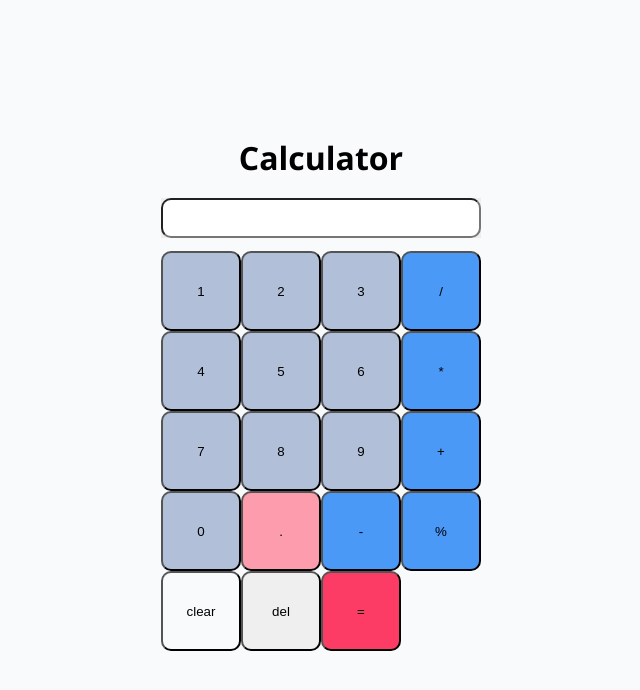
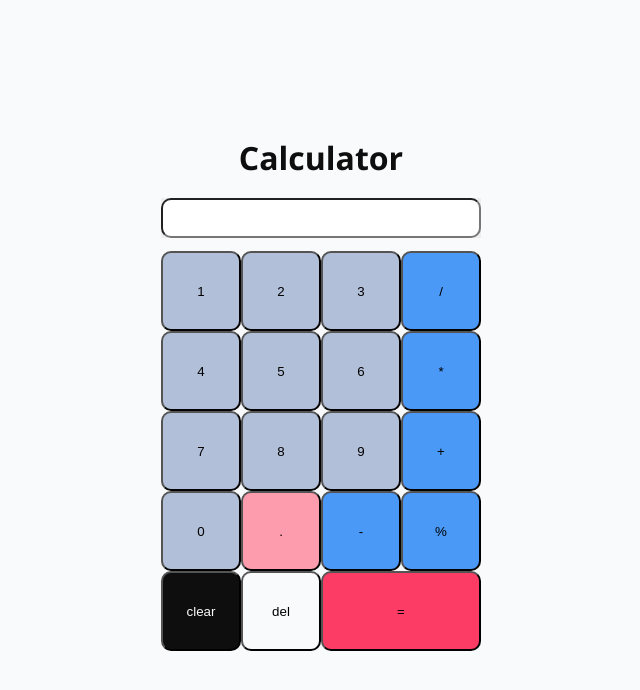
Before and after one commit to Chetonix/calculator, a plain HTML site: page index.html in a window 1280 px wide. Shown: the whole page, without its empty margins (319-959 px from the left). Drawn offline with Linux system fonts and the light colour scheme.

Commit message:
almost all html and css done

```diff
--- a/index.css
+++ b/index.css
@@ -24,6 +24,7 @@ body {
 }
 .container h1 {
   margin-bottom: 0.8rem;
+  color: #0f0e0e;
 }
 
 .display-screen {
@@ -45,7 +46,8 @@ body {
 .calc-buttons {
   display: grid;
   grid-template-columns: repeat(4, 1fr);
-  grid-template-rows: repeat(4, 1fr);
+  /* grid-template-rows: repeat(4, 1fr); */
+  grid-template-rows: 80px;
   margin: 0.8rem auto;
 }
 .btn {
@@ -65,11 +67,16 @@ body {
 
 .btn.equal {
   background-color: #fc3c64;
-  /* grid-column: ; */
+  width: auto;
+  grid-column: 3 / 5;
 }
 .btn.decimal {
   background-color: #fc9cac;
 }
 .btn.clear {
+  background-color: #0f0e0e;
+  color: #f9fafb;
+}
+.btn.del {
   background-color: #f9fafb;
 }
```
